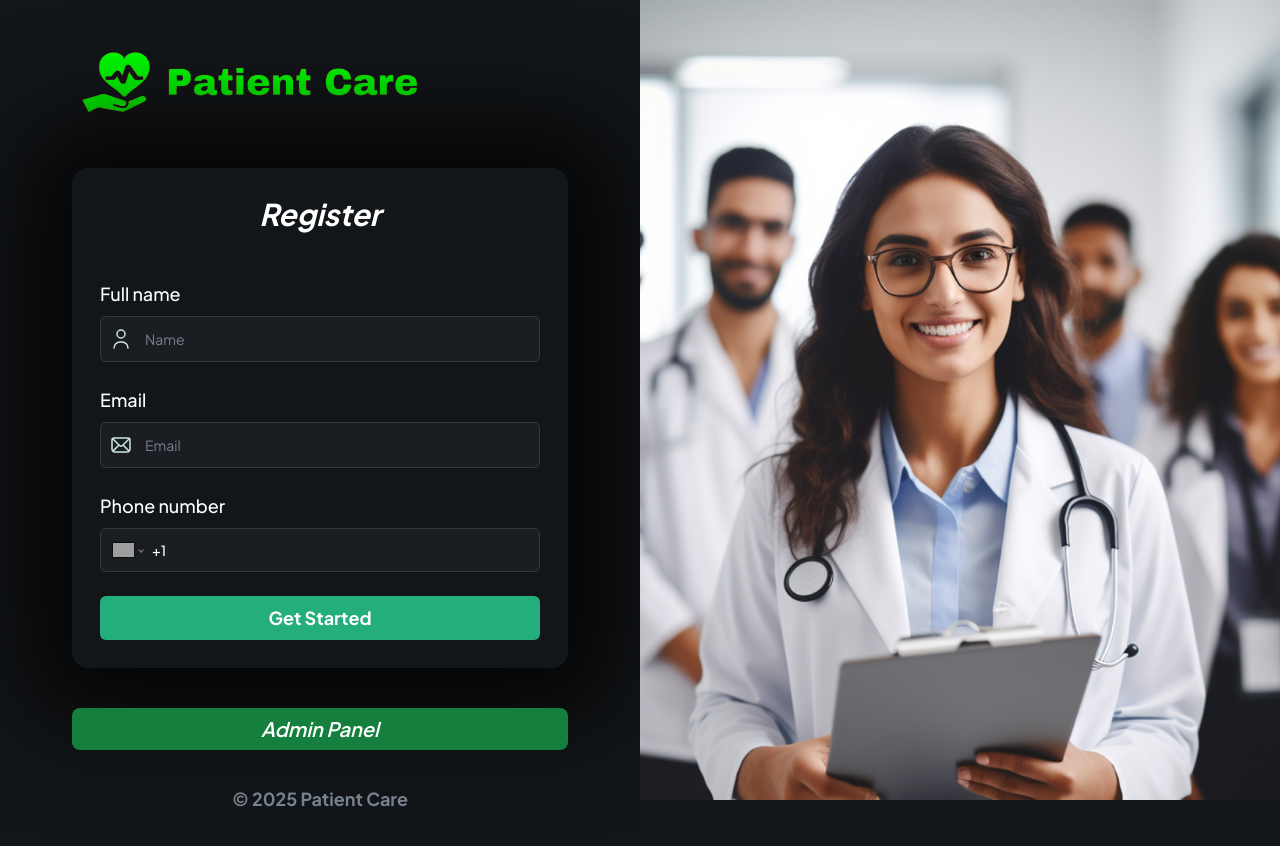
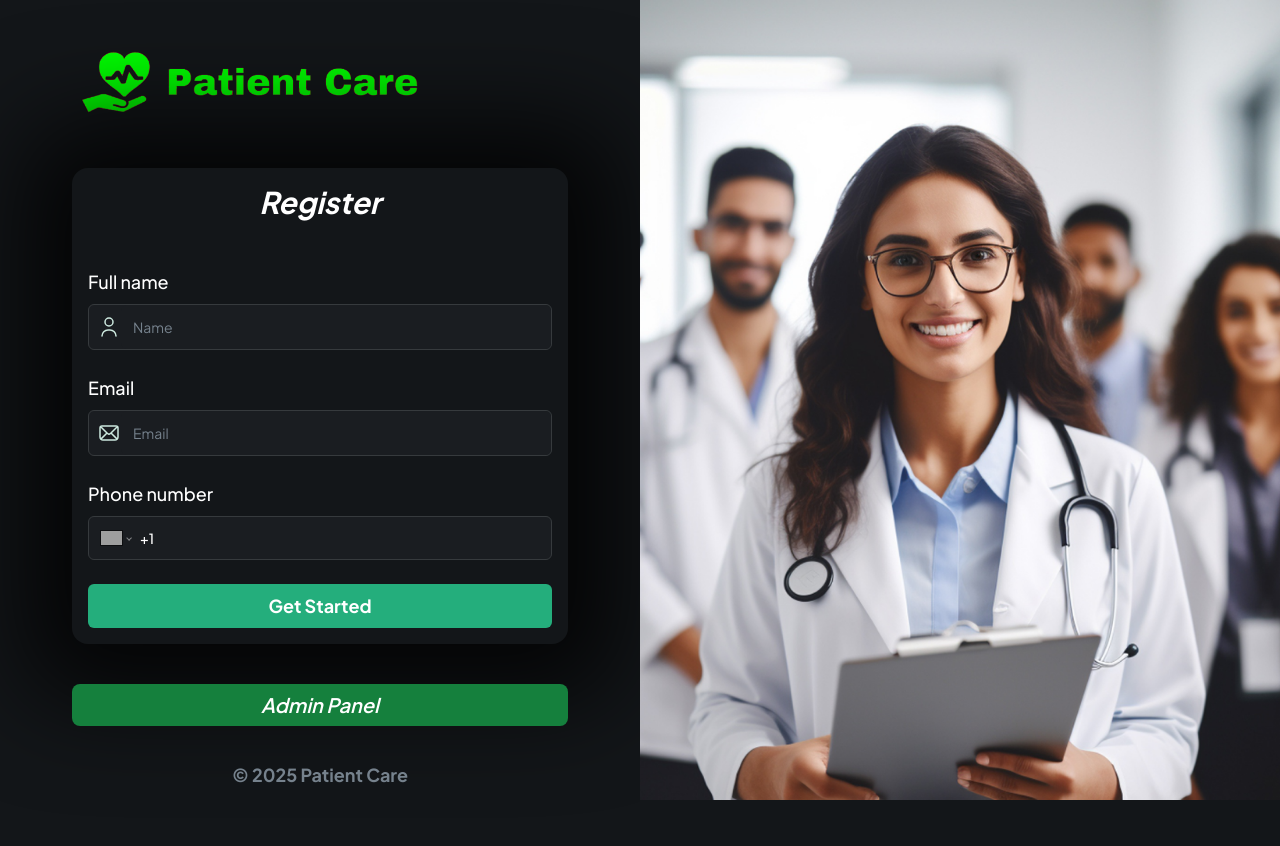
Before and after one commit to saurav475/Patient_Care, a Next.js app: page / in a window 1280 px wide. After the commit the page ends 824 px from the top, so only its background shows below. Built offline with nearby package versions, Linux system fonts and the light colour scheme; no server answers; grey boxes are pictures that could not be loaded.

Commit message:
adjusting form size

```diff
--- a/components/forms/PatientForm.tsx
+++ b/components/forms/PatientForm.tsx
@@ -51,7 +51,7 @@ export const PatientForm = () => {
 
   return (
     <Form {...form}>
-      <form onSubmit={form.handleSubmit(onSubmit)} className="flex-1 space-y-6 p-7 rounded-2xl shadow-[1px_4px_100px_50px_rgba(0,_0,_0,_0.8)]">
+      <form onSubmit={form.handleSubmit(onSubmit)} className="flex-1 space-y-6 p-4 rounded-2xl shadow-[1px_4px_100px_50px_rgba(0,_0,_0,_0.8)]">
         <section className="mb-12 space-y-4">
           {/* <h1 className="header">Hi there 👋</h1> */}
           <p className="text-3xl text-center font-extrabold text-white italic">Register</p>
```
